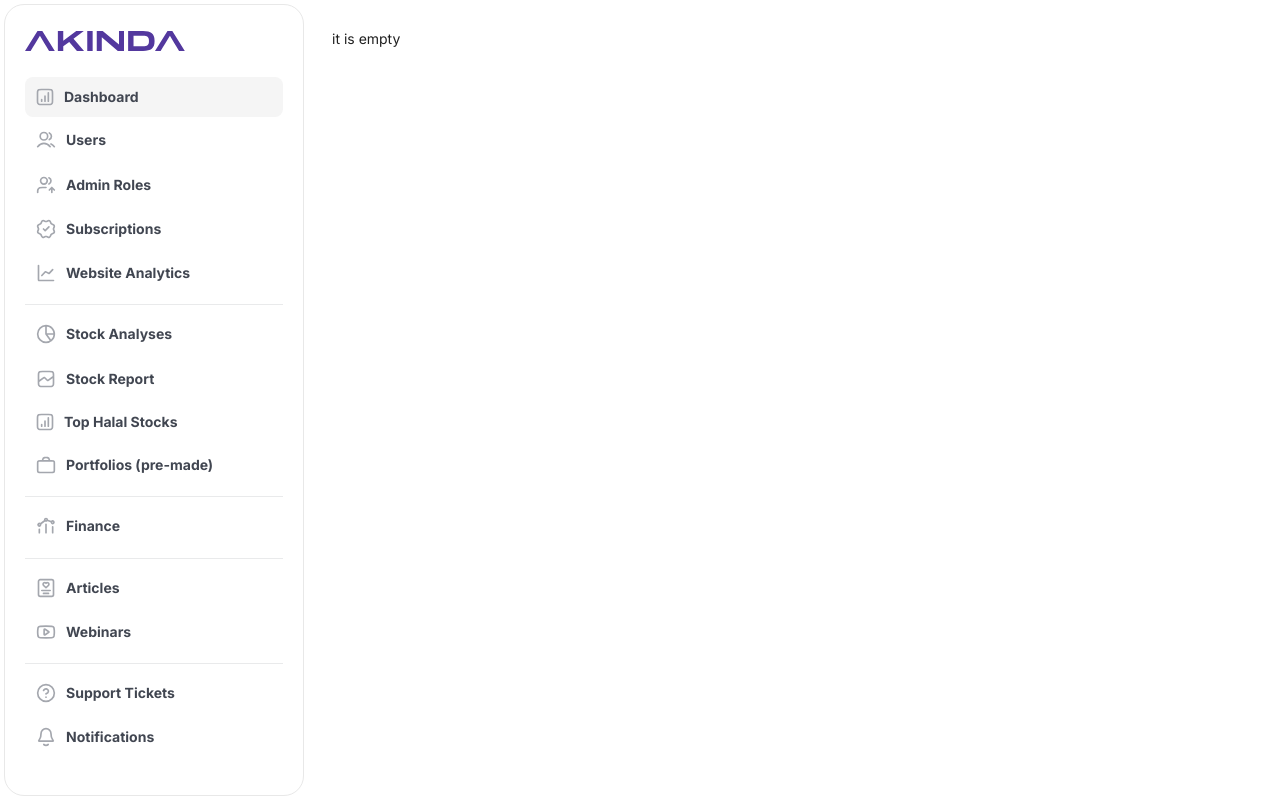
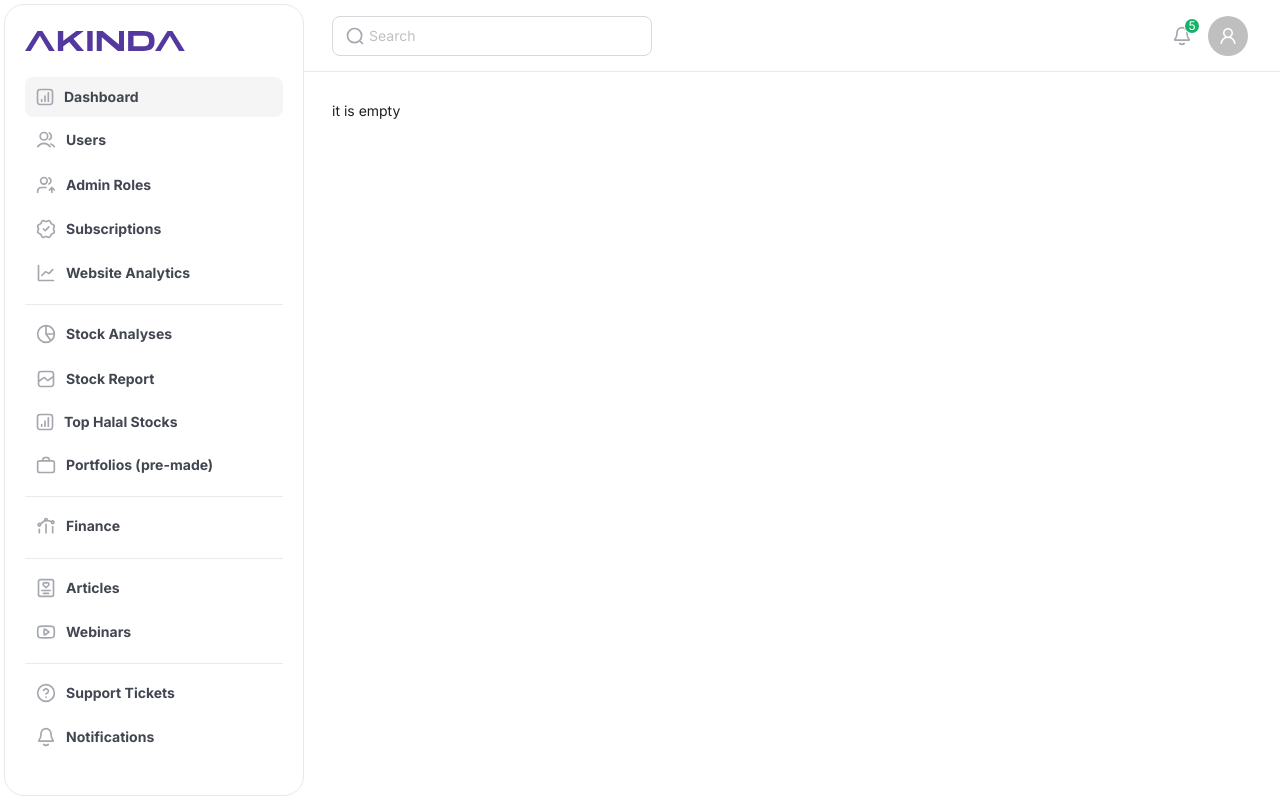
Before and after one commit to NurmatAbdullakh/water, a React (Vite) app: page / in a window 1280 px wide. Built offline with nearby package versions, Linux system fonts and the light colour scheme; sample sign-in values are in the browser's storage.

Commit message:
feat(layout): add header component to layout
Enable header display in the main layout by uncommenting and including the Header component

```diff
--- a/src/UI/layouts/Layout/index.tsx
+++ b/src/UI/layouts/Layout/index.tsx
@@ -2,6 +2,7 @@ import { Layout as AntLayout } from "antd";
 import { createUseStyles } from "react-jss";
 import { Outlet, useLocation } from "react-router-dom";
 import { Sidebar } from "./SideBar";
+import { Header } from "./Header";
 
 const { Content } = AntLayout;
 
@@ -46,7 +47,7 @@ export const Layout = () => {
         <AntLayout className={classes.layout}>
             <Sidebar />
             <Content className={classes.content}>
-                {/* <Header /> */}
+                <Header />
                 <div className={classes.contentWrapper} key={location.pathname}>
                     <Outlet />
                 </div>
```
